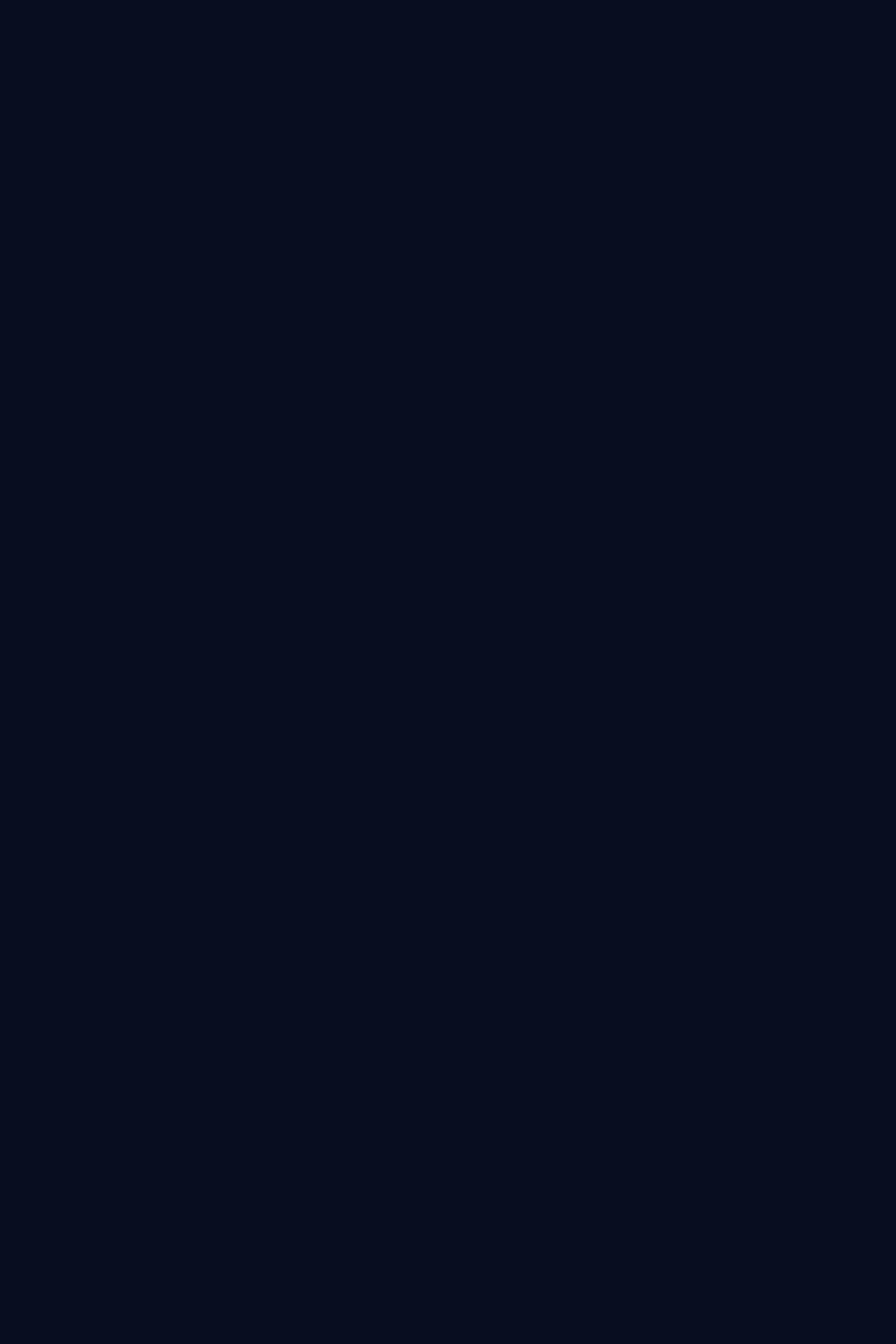
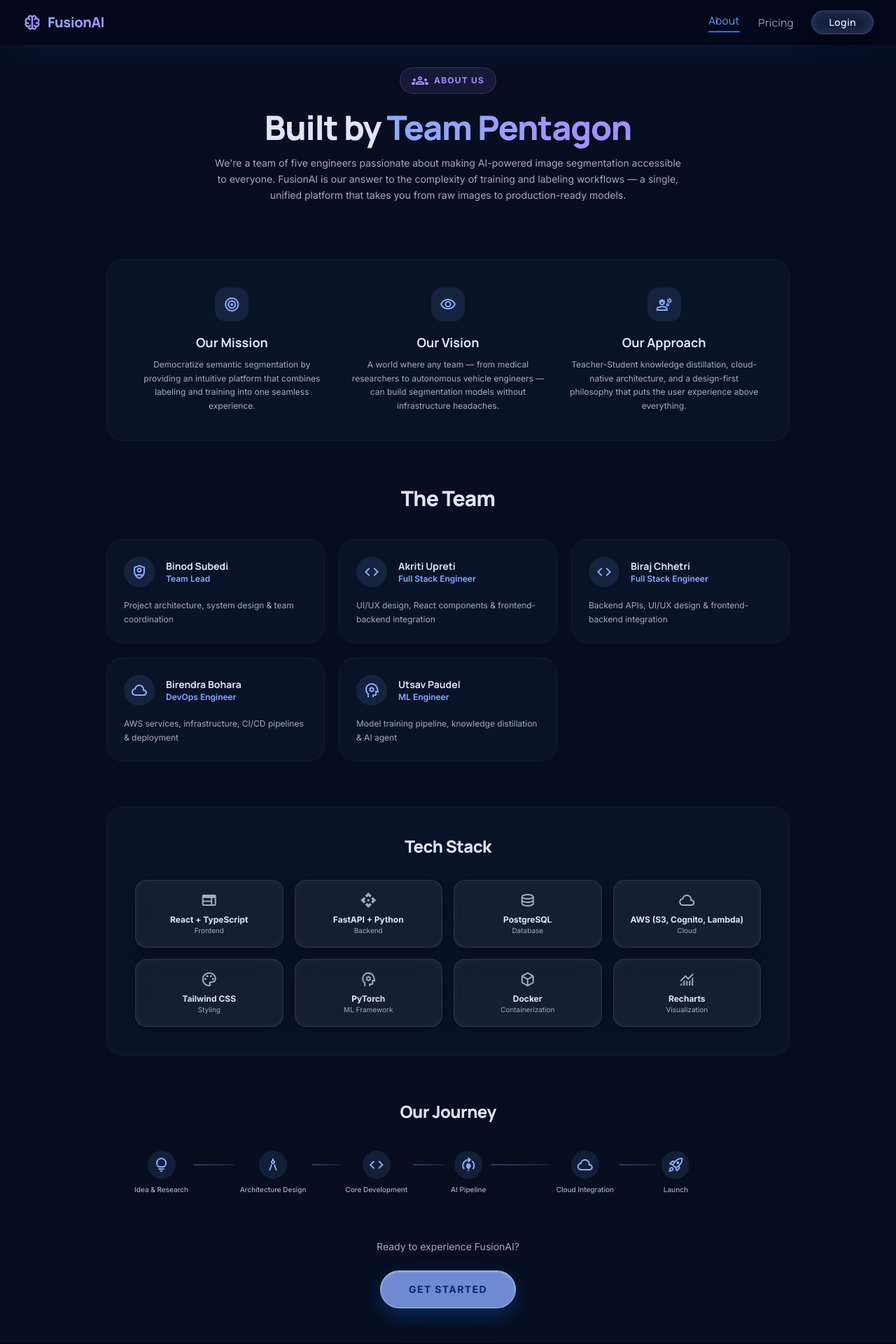
Before and after one commit to akritiupreti/pentagon-frontend, a React (Vite) app: page /about in a window 1280 px wide. Before the commit this address had no page. Shown: the top 1920 px of the page at 70% size. Before the commit the page ends 800 px from the top, so only its background shows below. Built offline with nearby package versions, Linux system fonts and the light colour scheme.

Commit message:
Add About page

```diff
--- a/src/App.tsx
+++ b/src/App.tsx
@@ -11,6 +11,7 @@ import Sessions from './pages/Sessions'
 import SessionDetail from './pages/SessionDetail'
 import Intervention from './pages/Intervention'
 import Pricing from './pages/Pricing'
+import About from './pages/About'
 
 function App() {
     return (
@@ -27,6 +28,7 @@ function App() {
                 <Route path="/dashboard/sessions" element={<Sessions />} />
                 <Route path="/dashboard/sessions/:id" element={<SessionDetail />} />
                 <Route path="/pricing" element={<Pricing />} />
+                <Route path="/about" element={<About />} />
                 <Route path="/dashboard/intervention" element={<Intervention />} />
                 {/* Redirect old routes to unified wizard */}
                 <Route path="/train-or-label" element={<Navigate to="/setup" replace />} />
--- a/src/components/Navbar.tsx
+++ b/src/components/Navbar.tsx
@@ -68,6 +68,16 @@ export default function Navbar() {
       </div>
       <div className="flex items-center gap-6">
         <Link
+          to="/about"
+          className={`hidden md:block transition-colors scale-95 active:duration-100 ${
+            isActive("/about")
+              ? "text-blue-400 border-b-2 border-blue-500 pb-1"
+              : "text-slate-400 hover:text-blue-300"
+          }`}
+        >
+          About
+        </Link>
+        <Link
           to="/pricing"
           className={`hidden md:block transition-colors scale-95 active:duration-100 ${
             isActive("/pricing")
--- /dev/null
+++ b/src/pages/About.tsx
@@ -0,0 +1,149 @@
+import Navbar from "../components/Navbar"
+import Footer from "../components/Footer"
+
+const team = [
+  { name: "Binod Subedi", role: "Team Lead", icon: "shield_person", desc: "Project architecture, system design & team coordination" },
+  { name: "Akriti Upreti", role: "Full Stack Engineer", icon: "code", desc: "UI/UX design, React components & frontend-backend integration" },
+  { name: "Biraj Chhetri", role: "Full Stack Engineer", icon: "code", desc: "Backend APIs, UI/UX design & frontend-backend integration" },
+  { name: "Birendra Bohara", role: "DevOps Engineer", icon: "cloud", desc: "AWS services, infrastructure, CI/CD pipelines & deployment" },
+  { name: "Utsav Paudel", role: "ML Engineer", icon: "psychology", desc: "Model training pipeline, knowledge distillation & AI agent" },
+]
+
+const milestones = [
+  { label: "Idea & Research", icon: "lightbulb" },
+  { label: "Architecture Design", icon: "architecture" },
+  { label: "Core Development", icon: "code" },
+  { label: "AI Pipeline", icon: "model_training" },
+  { label: "Cloud Integration", icon: "cloud" },
+  { label: "Launch", icon: "rocket_launch" },
+]
+
+export default function About() {
+  return (
+    <div className="bg-surface-dim text-on-surface font-body min-h-screen flex flex-col">
+      <Navbar />
+      <main className="flex-1 pt-24 pb-12">
+        <div className="max-w-5xl mx-auto px-6">
+
+          {/* Hero */}
+          <div className="text-center mb-20">
+            <div className="inline-flex items-center gap-2 px-4 py-1.5 rounded-full bg-secondary/10 border border-secondary/20 text-secondary text-xs font-bold uppercase tracking-widest mb-6">
+              <span className="material-symbols-outlined text-sm">groups</span>
+              About Us
+            </div>
+            <h1 className="text-5xl font-extrabold font-headline tracking-tight mb-4">
+              Built by <span className="bg-gradient-to-r from-primary to-secondary bg-clip-text text-transparent">Team Pentagon</span>
+            </h1>
+            <p className="text-on-surface-variant text-sm max-w-2xl mx-auto leading-relaxed">
+              We're a team of five engineers passionate about making AI-powered image segmentation accessible to everyone.
+              FusionAI is our answer to the complexity of training and labeling workflows — a single, unified platform
+              that takes you from raw images to production-ready models.
+            </p>
+          </div>
+
+          {/* Mission */}
+          <div className="bg-surface-container-low rounded-3xl p-10 ghost-border mb-16">
+            <div className="grid grid-cols-1 md:grid-cols-3 gap-8">
+              {[
+                { icon: "target", title: "Our Mission", text: "Democratize semantic segmentation by providing an intuitive platform that combines labeling and training into one seamless experience." },
+                { icon: "visibility", title: "Our Vision", text: "A world where any team — from medical researchers to autonomous vehicle engineers — can build segmentation models without infrastructure headaches." },
+                { icon: "engineering", title: "Our Approach", text: "Teacher-Student knowledge distillation, cloud-native architecture, and a design-first philosophy that puts the user experience above everything." },
+              ].map((item) => (
+                <div key={item.title} className="text-center">
+                  <div className="w-12 h-12 rounded-2xl bg-primary/10 flex items-center justify-center mx-auto mb-4">
+                    <span className="material-symbols-outlined text-primary">{item.icon}</span>
+                  </div>
+                  <h3 className="font-headline font-bold text-lg mb-2">{item.title}</h3>
+                  <p className="text-on-surface-variant text-xs leading-relaxed">{item.text}</p>
+                </div>
+              ))}
+            </div>
+          </div>
+
+          {/* Team */}
+          <div className="mb-16">
+            <h2 className="text-3xl font-extrabold font-headline tracking-tight text-center mb-10">
+              The Team
+            </h2>
+            <div className="grid grid-cols-1 sm:grid-cols-2 lg:grid-cols-3 gap-5">
+              {team.map((member, i) => (
+                <div
+                  key={member.name}
+                  className={`bg-surface-container-low rounded-3xl p-6 ghost-border hover:translate-y-[-4px] transition-all duration-300 ${
+                    i === 0 ? "sm:col-span-2 lg:col-span-1" : ""
+                  }`}
+                >
+                  <div className="flex items-center gap-4 mb-4">
+                    <div className="w-11 h-11 rounded-full bg-primary/10 flex items-center justify-center shrink-0">
+                      <span className="material-symbols-outlined text-primary text-xl">{member.icon}</span>
+                    </div>
+                    <div>
+                      <div className="font-headline font-bold text-sm">{member.name}</div>
+                      <div className="text-primary text-xs font-semibold">{member.role}</div>
+                    </div>
+                  </div>
+                  <p className="text-on-surface-variant text-xs leading-relaxed">{member.desc}</p>
+                </div>
+              ))}
+            </div>
+          </div>
+
+          {/* Tech Stack */}
+          <div className="bg-surface-container-low rounded-3xl p-10 ghost-border mb-16">
+            <h2 className="text-2xl font-extrabold font-headline tracking-tight text-center mb-8">Tech Stack</h2>
+            <div className="grid grid-cols-2 md:grid-cols-4 gap-4">
+              {[
+                { label: "React + TypeScript", sub: "Frontend", icon: "web" },
+                { label: "FastAPI + Python", sub: "Backend", icon: "api" },
+                { label: "PostgreSQL", sub: "Database", icon: "database" },
+                { label: "AWS (S3, Cognito, Lambda)", sub: "Cloud", icon: "cloud" },
+                { label: "Tailwind CSS", sub: "Styling", icon: "palette" },
+                { label: "PyTorch", sub: "ML Framework", icon: "psychology" },
+                { label: "Docker", sub: "Containerization", icon: "deployed_code" },
+                { label: "Recharts", sub: "Visualization", icon: "monitoring" },
+              ].map((tech) => (
+                <div key={tech.label} className="liquid-glass rounded-2xl p-4 text-center">
+                  <span className="material-symbols-outlined text-on-surface-variant text-xl mb-2 block">{tech.icon}</span>
+                  <div className="text-xs font-bold text-on-surface">{tech.label}</div>
+                  <div className="text-[10px] text-on-surface-variant">{tech.sub}</div>
+                </div>
+              ))}
+            </div>
+          </div>
+
+          {/* Journey */}
+          <div className="mb-16">
+            <h2 className="text-2xl font-extrabold font-headline tracking-tight text-center mb-10">Our Journey</h2>
+            <div className="flex items-center justify-between gap-2 px-10">
+              {milestones.map((m, i) => (
+                <div key={m.label} className="flex items-center gap-2 flex-1">
+                  <div className="flex flex-col items-center text-center">
+                    <div className="w-10 h-10 rounded-full bg-primary/10 flex items-center justify-center mb-2">
+                      <span className="material-symbols-outlined text-primary text-sm">{m.icon}</span>
+                    </div>
+                    <span className="text-[10px] text-on-surface-variant font-medium">{m.label}</span>
+                  </div>
+                  {i < milestones.length - 1 && (
+                    <div className="flex-1 h-[2px] bg-gradient-to-r from-primary/30 to-primary/10 mb-6" />
+                  )}
+                </div>
+              ))}
+            </div>
+          </div>
+
+          {/* CTA */}
+          <div className="text-center">
+            <p className="text-on-surface-variant text-sm mb-6">Ready to experience FusionAI?</p>
+            <a
+              href="/register"
+              className="liquid-glass-primary-solid text-on-primary px-10 py-4 font-bold text-sm uppercase tracking-widest rounded-full inline-block hover:scale-[1.02] active:scale-[0.98] transition-all"
+            >
+              Get Started
+            </a>
+          </div>
+        </div>
+        <Footer />
+      </main>
+    </div>
+  )
+}
```
